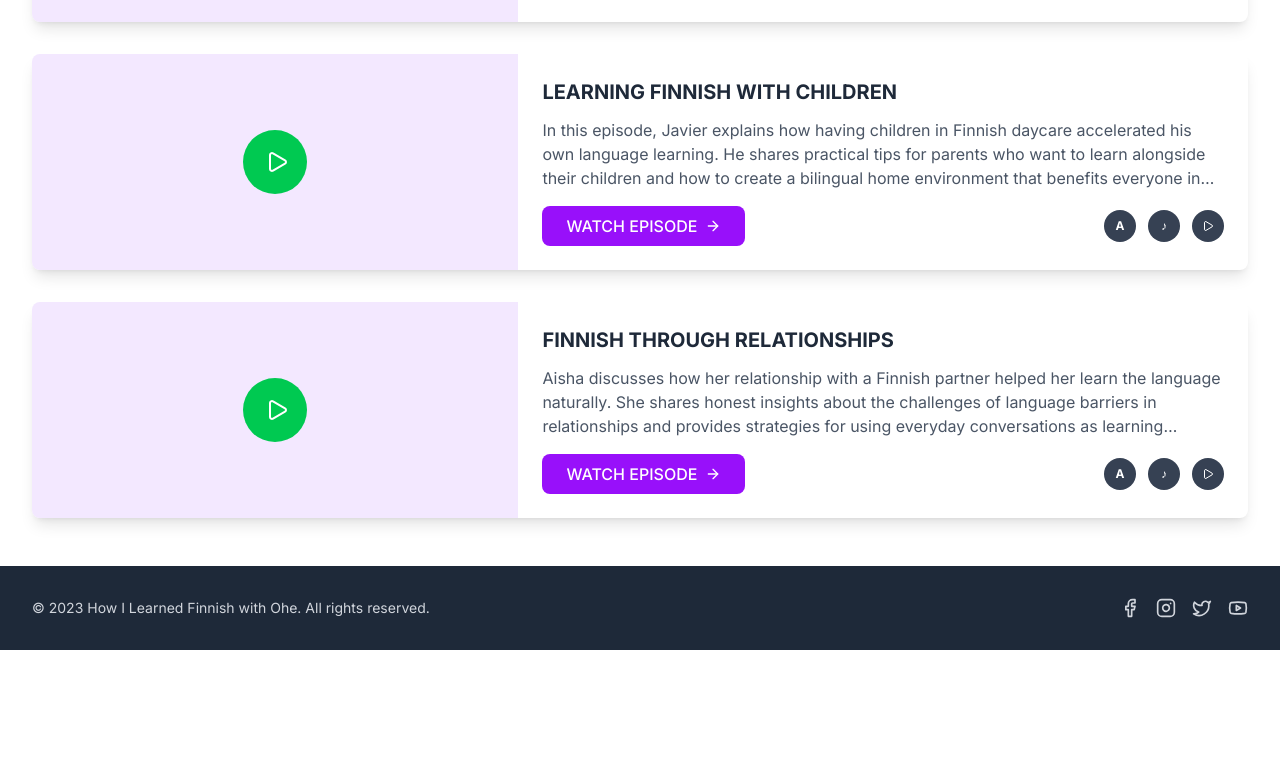
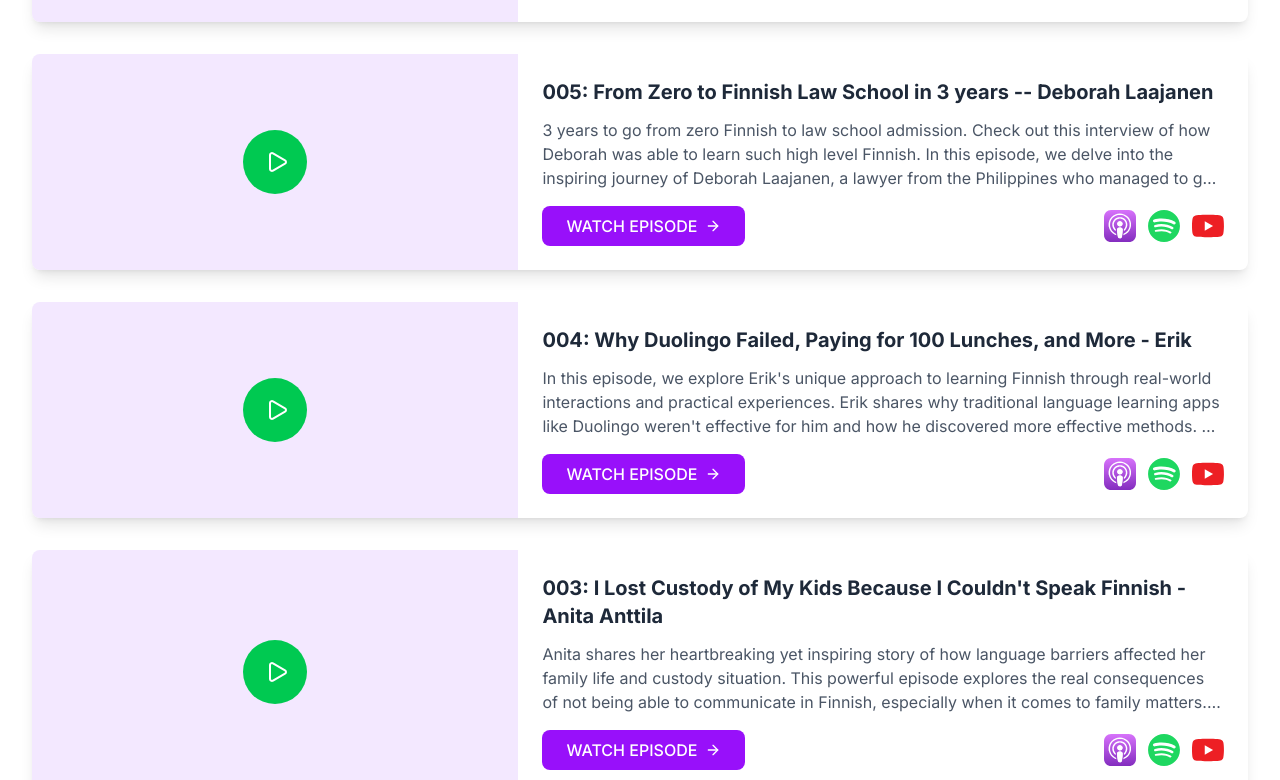
Before and after one commit to pokumars/howILearnedFinnish, a Next.js app: page / in a window 1280 px wide. Shown: the part 900-1680 px from the top of the page. Before the commit the page ends 1550 px from the top, so only its background shows below. Built offline with nearby package versions, Linux system fonts and the light colour scheme.

Commit message:
Refactor episode display to import constants from a separate file, update platform links to use images, and enhance button functionality for better user experience.

```diff
--- a/src/app/page.tsx
+++ b/src/app/page.tsx
@@ -1,47 +1,8 @@
 import Navigation from "@/components/Navigation";
 import Footer from "@/components/Footer";
 import { Play, ArrowRight } from "lucide-react";
-
-const filterTags = [
-  "All Episodes",
-  "Parent",
-  "Student",
-  "Finnish-speaking partner",
-  "Non-Finnish-speaking partner",
-  "A1 to C1",
-  "With Kids",
-  "Immersion method",
-];
-
-const episodes = [
-  {
-    id: 1,
-    title: "FROM BEGINNER TO FLUENT IN 2 YEARS",
-    description:
-      "Maria shares her journey from not knowing a single word of Finnish to reaching C1 level in just two years. She discusses her immersion techniques, study habits, and how she overcame the challenges of Finnish grammar. Her unique approach combines traditional classroom learning with...",
-    tags: ["Student", "A1 to C1", "Immersion method"],
-    videoUrl: "#",
-    platforms: ["apple", "spotify", "youtube"],
-  },
-  {
-    id: 2,
-    title: "LEARNING FINNISH WITH CHILDREN",
-    description:
-      "In this episode, Javier explains how having children in Finnish daycare accelerated his own language learning. He shares practical tips for parents who want to learn alongside their children and how to create a bilingual home environment that benefits everyone in the family...",
-    tags: ["Parent", "With Kids", "Immersion method"],
-    videoUrl: "#",
-    platforms: ["apple", "spotify", "youtube"],
-  },
-  {
-    id: 3,
-    title: "FINNISH THROUGH RELATIONSHIPS",
-    description:
-      "Aisha discusses how her relationship with a Finnish partner helped her learn the language naturally. She shares honest insights about the challenges of language barriers in relationships and provides strategies for using everyday conversations as learning opportunities...",
-    tags: ["Finnish-speaking partner", "A1 to C1"],
-    videoUrl: "#",
-    platforms: ["apple", "spotify", "youtube"],
-  },
-];
+import { filterTags, episodes } from "@/constants/episodes";
+import Image from "next/image";
 
 export default function Home() {
   return (
@@ -113,7 +74,7 @@ export default function Home() {
 
                   {/* Episode Content */}
                   <div className="md:w-3/5 p-6">
-                    <h3 className="text-xl font-bold text-gray-800 mb-3 uppercase">
+                    <h3 className="text-xl font-bold text-gray-800 mb-3">
                       {episode.title}
                     </h3>
                     <p className="text-gray-600 mb-4 line-clamp-3">
@@ -127,24 +88,56 @@ export default function Home() {
                     </p>
 
                     <div className="flex flex-col sm:flex-row sm:items-center sm:justify-between gap-4">
-                      <button className="bg-purple-600 text-white px-6 py-2 rounded-lg font-medium hover:bg-purple-700 transition-colors duration-200 flex items-center gap-2">
+                      <a
+                        href={episode.videoUrl}
+                        target="_blank"
+                        rel="noopener noreferrer"
+                        className="bg-purple-600 text-white px-6 py-2 rounded-lg font-medium hover:bg-purple-700 transition-colors duration-200 flex items-center gap-2 w-fit"
+                      >
                         WATCH EPISODE
                         <ArrowRight className="w-4 h-4" />
-                      </button>
+                      </a>
 
                       {/* Platform Icons */}
                       <div className="flex gap-3">
-                        <div className="w-8 h-8 bg-gray-700 rounded-full flex items-center justify-center">
-                          <span className="text-white text-xs font-bold">
-                            A
-                          </span>
-                        </div>
-                        <div className="w-8 h-8 bg-gray-700 rounded-full flex items-center justify-center">
-                          <span className="text-white text-xs">♪</span>
-                        </div>
-                        <div className="w-8 h-8 bg-gray-700 rounded-full flex items-center justify-center">
-                          <Play className="w-3 h-3 text-white" />
-                        </div>
+                        {episode.platforms.map((platform) => (
+                          <a
+                            key={platform.name}
+                            href={platform.url}
+                            target="_blank"
+                            rel="noopener noreferrer"
+                            className="w-8 h-8 rounded-full flex items-center justify-center hover:opacity-60 transition-colors duration-200"
+                            title={platform.name}
+                          >
+                            {platform.name === "Apple" && (
+                              <Image
+                                src="/Apple.svg"
+                                alt="Apple"
+                                width={24}
+                                height={24}
+                                className="w-12 h-12"
+                              />
+                            )}
+                            {platform.name === "Spotify" && (
+                              <Image
+                                src="/Spotify.svg"
+                                alt="Spotify"
+                                width={24}
+                                height={24}
+                                className="w-12 h-12"
+                              />
+                            )}
+                            {platform.name === "YouTube" && (
+                              <Image
+                                src="/youtube.svg"
+                                alt="YouTube"
+                                width={24}
+                                height={24}
+                                className="w-12 h-12"
+                              />
+                            )}
+                          </a>
+                        ))}
                       </div>
                     </div>
                   </div>
```
